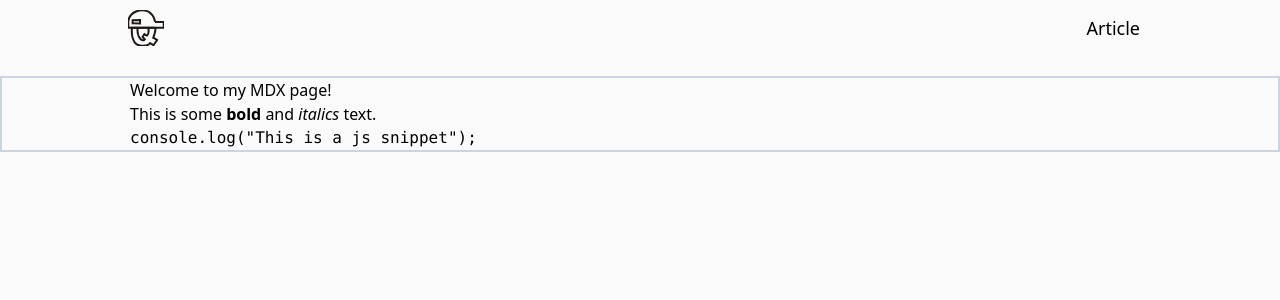
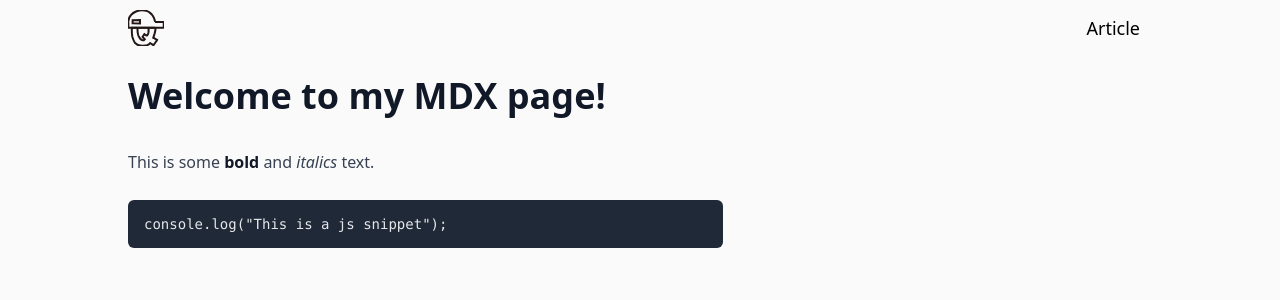
Before and after one commit to PengPeng-Qi/Blog, a Next.js app: page /article in a window 1280 px wide. Shown: the top 300 px of the page. Built offline with nearby package versions, Linux system fonts and the light colour scheme.

Commit message:
feat: add mdx color

```diff
--- a/next.config.mjs
+++ b/next.config.mjs
@@ -2,9 +2,7 @@ import withMDX from "@next/mdx";
 
 /** @type {import('next').NextConfig} */
 const nextConfig = {
-  // Configure `pageExtensions` to include MDX files
   pageExtensions: ["js", "jsx", "mdx", "ts", "tsx"],
-  // Optionally, add any other Next.js config below
 };
 
 export default withMDX(nextConfig);
--- a/package.json
+++ b/package.json
@@ -12,6 +12,7 @@
     "@mdx-js/loader": "^3.0.1",
     "@mdx-js/react": "^3.0.1",
     "@next/mdx": "^14.2.5",
+    "@tailwindcss/typography": "^0.5.13",
     "@types/mdx": "^2.0.13",
     "next": "14.2.5",
     "react": "^18",
--- a/src/app/article/layout.tsx
+++ b/src/app/article/layout.tsx
@@ -1,5 +1,5 @@
-export default function MdxLayout({ children }: { children: React.ReactNode }) {
-  return (
-    <div className="border-solid border-slate-300 border-2">{children}</div>
-  );
+export default function MdxLayout({
+  children,
+}: Readonly<{ children: React.ReactNode }>) {
+  return <div>{children}</div>;
 }
--- a/src/app/article/page.tsx
+++ b/src/app/article/page.tsx
@@ -5,7 +5,9 @@ import Content from "./post.mdx";
 export default function Page() {
   return (
     <div className="mx-32">
-      <Content></Content>
+      <article className="prose dark:prose-invert">
+        <Content></Content>
+      </article>
     </div>
   );
 }
--- a/tailwind.config.ts
+++ b/tailwind.config.ts
@@ -10,10 +10,11 @@ const config: Config = {
     extend: {
       backgroundImage: {
         "gradient-radial": "radial-gradient(var(--tw-gradient-stops))",
-        "gradient-conic": "conic-gradient(from 180deg at 50% 50%, var(--tw-gradient-stops))",
+        "gradient-conic":
+          "conic-gradient(from 180deg at 50% 50%, var(--tw-gradient-stops))",
       },
     },
   },
-  plugins: [],
+  plugins: [require("@tailwindcss/typography")],
 };
 export default config;
```
Also changed, not shown: 1 other file (tests, documents, lock files or other folders).
